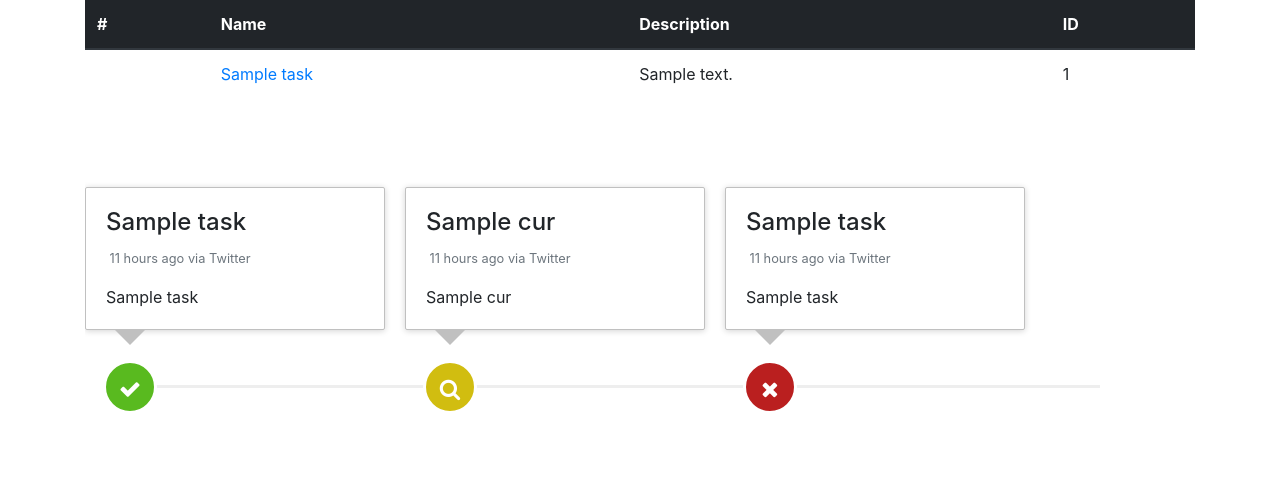
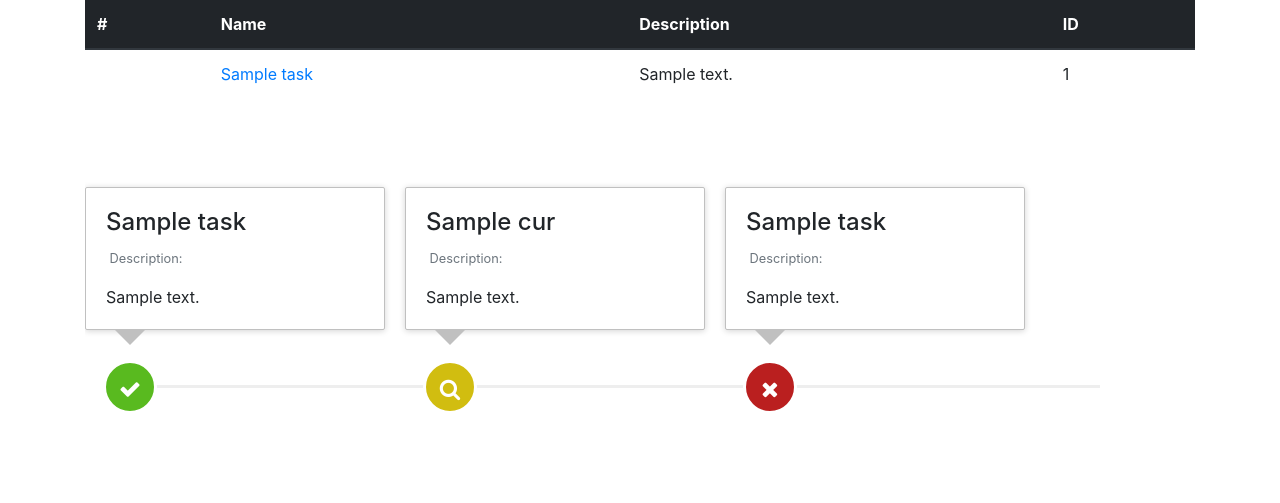
Before and after one commit to amirmohsen-am/graduation-system-project-fall96, a Django app: template graduation_system/main/templates/main/process-instance.html in a window 1280 px wide. Shown: the part 423-926 px from the top of the page. Run offline with Django 3.2, Linux system fonts and the light colour scheme; tables that the repository leaves empty hold one stand-in row (values such as "Sample post"); the template is opened without the code that fills it: values that come from a table or form of the project are taken from there, most other values are stand-ins (such as "Sample title", 1, 10 or a date in 2020); some libraries are stand-ins or nearby versions.

Commit message:
timeline changes

```diff
--- a/graduation_system/main/templates/main/process-instance.html
+++ b/graduation_system/main/templates/main/process-instance.html
@@ -135,10 +135,10 @@
 							<div class="timeline-panel">
 								<div class="timeline-heading">
 									<h4 class="timeline-title">{{ task.name }}</h4>
-									<p><small class="text-muted"><i class="fa fa-time"></i> 11 hours ago via Twitter</small></p>
+									<p><small class="text-muted"><i class="fa fa-time"></i> Description: </small></p>
 								</div>
 								<div class="timeline-body">
-									<p>{{ task.name }}</p>
+									<p>{{ task.description }}</p>
 								</div>
 							</div>
 						    </li>
@@ -152,10 +152,10 @@
 							<div class="timeline-panel">
 								<div class="timeline-heading">
 									<h4 class="timeline-title">{{ cur.name }}</h4>
-									<p><small class="text-muted"><i class="fa fa-time"></i> 11 hours ago via Twitter</small></p>
+									<p><small class="text-muted"><i class="fa fa-time"></i> Description: </small></p>
 								</div>
 								<div class="timeline-body">
-									<p>{{ cur.name }}</p>
+									<p>{{ cur.description }}</p>
 								</div>
 							</div>
 						    </li>
@@ -169,10 +169,10 @@
 							<div class="timeline-panel">
 								<div class="timeline-heading">
 									<h4 class="timeline-title">{{ task.name }}</h4>
-									<p><small class="text-muted"><i class="fa fa-time"></i> 11 hours ago via Twitter</small></p>
+									<p><small class="text-muted"><i class="fa fa-time"></i> Description: </small></p>
 								</div>
 								<div class="timeline-body">
-									<p>{{ task.name }}</p>
+									<p>{{ task.description }}</p>
 								</div>
 							</div>
 						    </li>
```
